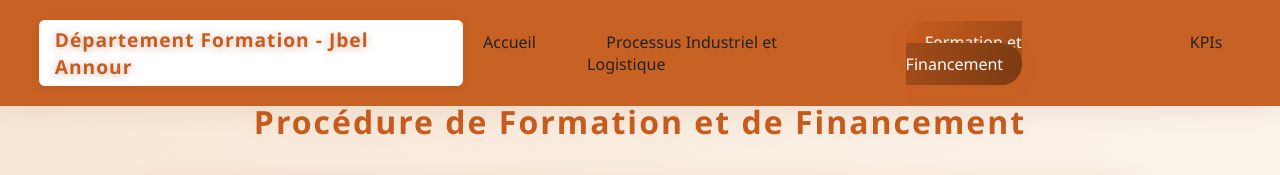
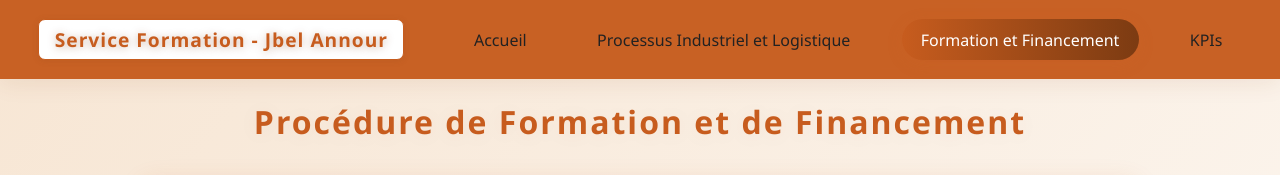
Before and after one commit to Sami03-devlop/FomationSami, a plain HTML site: page Tormation2.html in a window 1280 px wide. Shown: the top 175 px of the page. Drawn offline with Linux system fonts and the light colour scheme.

Commit message:
Update Tormation2.html

```diff
--- a/Tormation2.html
+++ b/Tormation2.html
@@ -11,7 +11,7 @@
     <header>
         <nav>
             <a href="#" class="logo">
-  Département Formation - Jbel Annour
+  Service Formation - Jbel Annour
 </a>
           <ul class="nav-links">
   <li class="nav-item">
@@ -167,4 +167,5 @@
     </main>
     <script src="Tormation2.js"></script>
 </body>
+
 </html>
```
